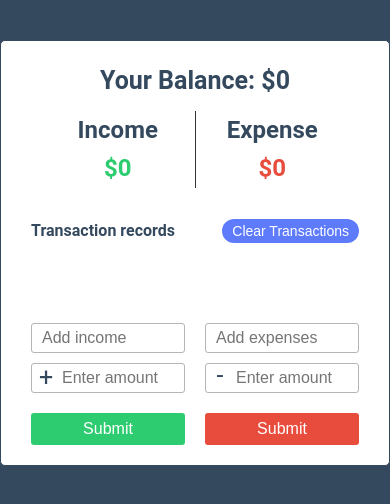
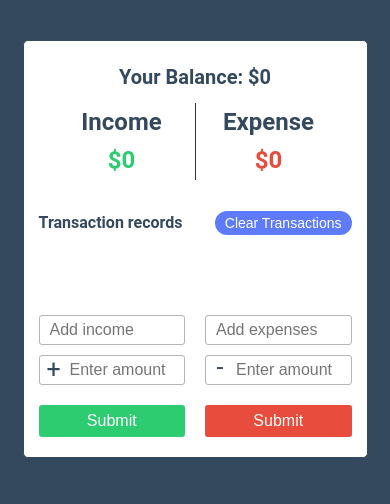
Before and after one commit to Vince-vegas/Expense-Tracker-App, a website: page index.html in a window 390 px wide. Drawn offline with Linux system fonts and the light colour scheme.

Commit message:
Update README.md

```diff
--- a/main.scss
+++ b/main.scss
@@ -64,6 +64,25 @@ button {
 
     &:last-child {
       border-left: 1px solid #333;
+    }
+  }
+}
+
+@media screen and (max-width: 600px) {
+  .expense-holder {
+    padding: 20px 15px;
+    max-width: 345px;
+  }
+
+  .exp-header {
+    .balance {
+      font-size: 20px;
+    }
+  }
+
+  .exp-tracker {
+    h4 {
+      font-size: 20px;
     }
   }
 }
```
Also changed, not shown: README.md, css/style.css.
